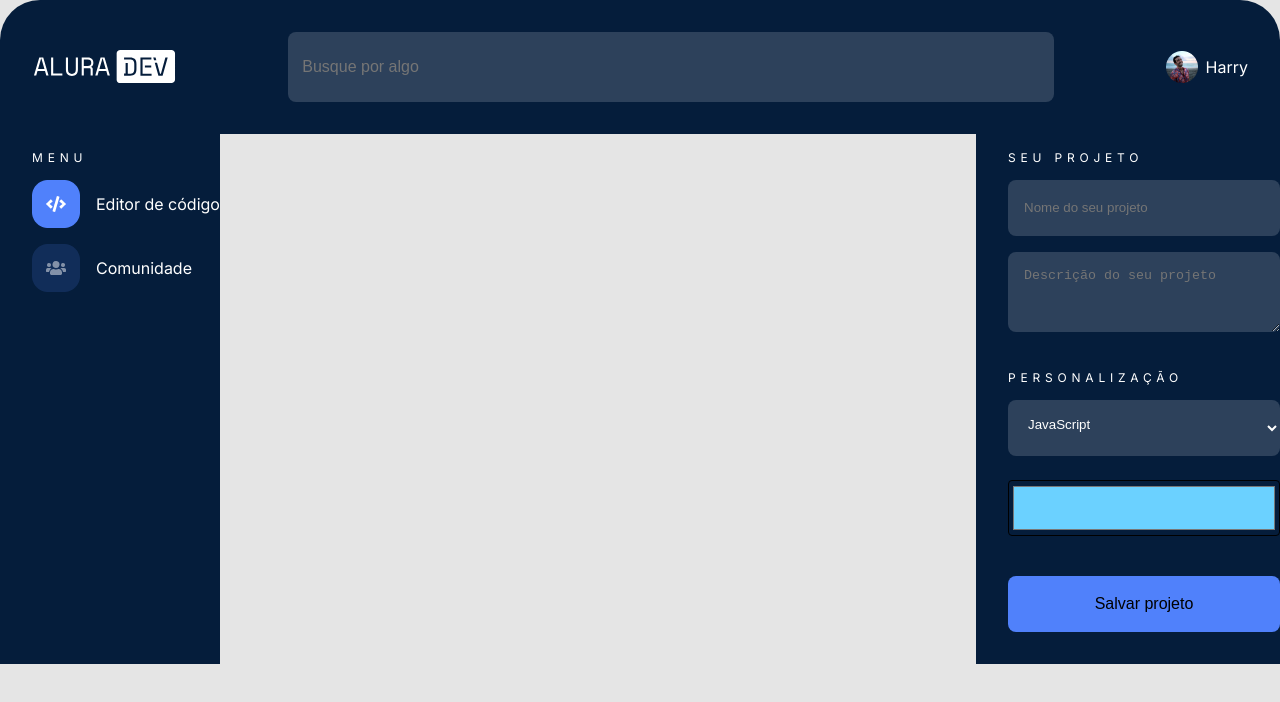
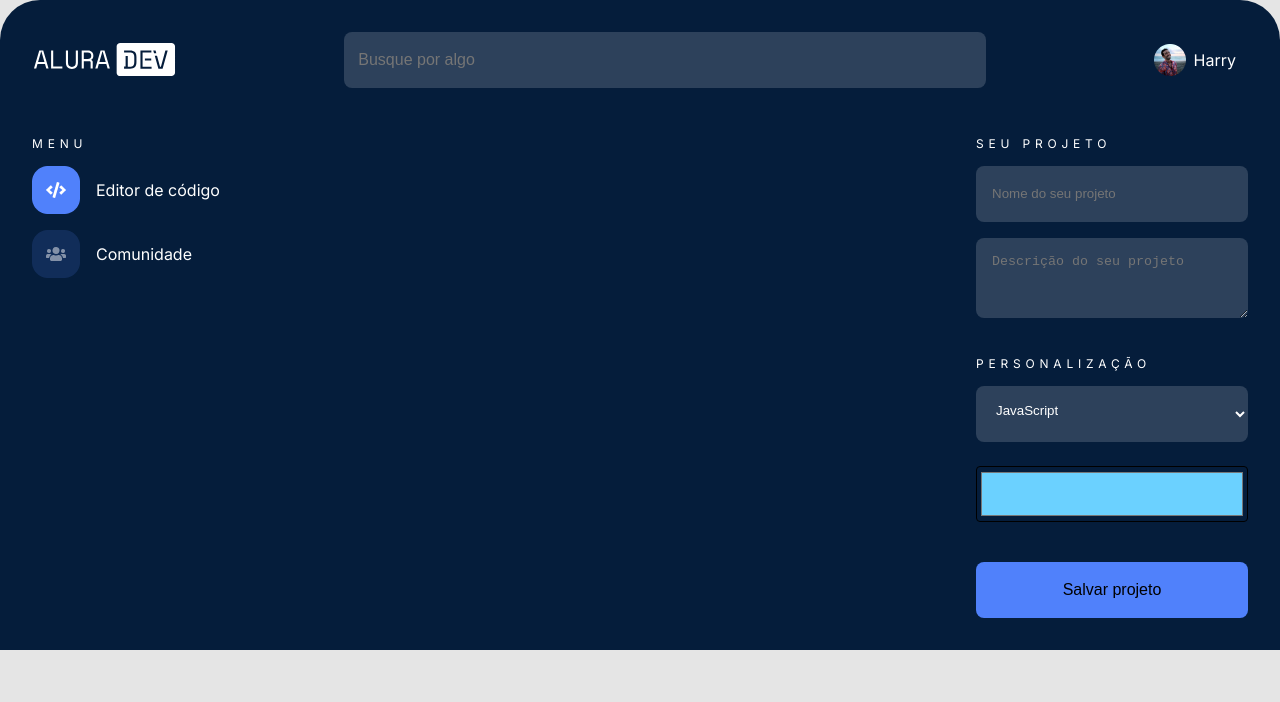
Before and after one commit to DDadona/aluradev, a plain HTML site: page index.html in a window 1280 px wide. Drawn offline with Linux system fonts and the light colour scheme.

Commit message:
Ajustando projeto à resolução da tela do notebook

```diff
--- a/css/header.css
+++ b/css/header.css
@@ -6,13 +6,13 @@
     display: flex;
     flex-direction: row;
     justify-content: space-between;
-    padding: 32px;
 }
 
 .logo {
     display: flex;
     height: 34.05px;
     width: 145px;
+    margin-left: 32px;
 }
 
 .barra-pesquisa {
@@ -25,9 +25,10 @@
     flex: none;
     font-size: 16px;
     font-weight: 400;
-    height: calc(56px - 14px);
-    width: calc(752px - 14px);
+    height: calc(56px - 28px);
+    width: calc(642px - 28px);
     padding: 14px;
+    margin: 32px 0 32px 0;
 }
 
 .menu-perfil {
@@ -41,4 +42,5 @@
     font-size: 16px;
     font-weight: 400;
     margin-left: 8px;
+    margin-right: 44px;
 }
--- a/css/index.css
+++ b/css/index.css
@@ -14,4 +14,5 @@ body {
     display: flex;
     flex-direction: row;
     justify-content: space-between;
+    background-color: var(--fundo);
 }
--- a/css/menu-lateral-direito.css
+++ b/css/menu-lateral-direito.css
@@ -2,6 +2,7 @@
     background-color: var(--fundo);
     display: flex;
     flex-direction: column;
+    margin-right: 32px;
 }
 
 .seu-projeto {
--- a/css/menu.css
+++ b/css/menu.css
@@ -3,6 +3,7 @@
     background-color: var(--fundo);
     display: flex;
     flex-direction: column;
+    margin-left: 32px;
 }
 
 .menu_titulo {
@@ -12,7 +13,7 @@
     letter-spacing: 0.4em;
     margin-top: calc(49.95px - 32px);
     margin-bottom: 8px;
-    margin-left: 32px;
+    margin-left: 0px;
     text-transform: uppercase;
 }
 
@@ -26,5 +27,5 @@
 }
 
 .menu_lista__icone {
-    margin: 8px 16px 8px 32px;
+    margin: 8px 16px 8px 0px;
 }
```
